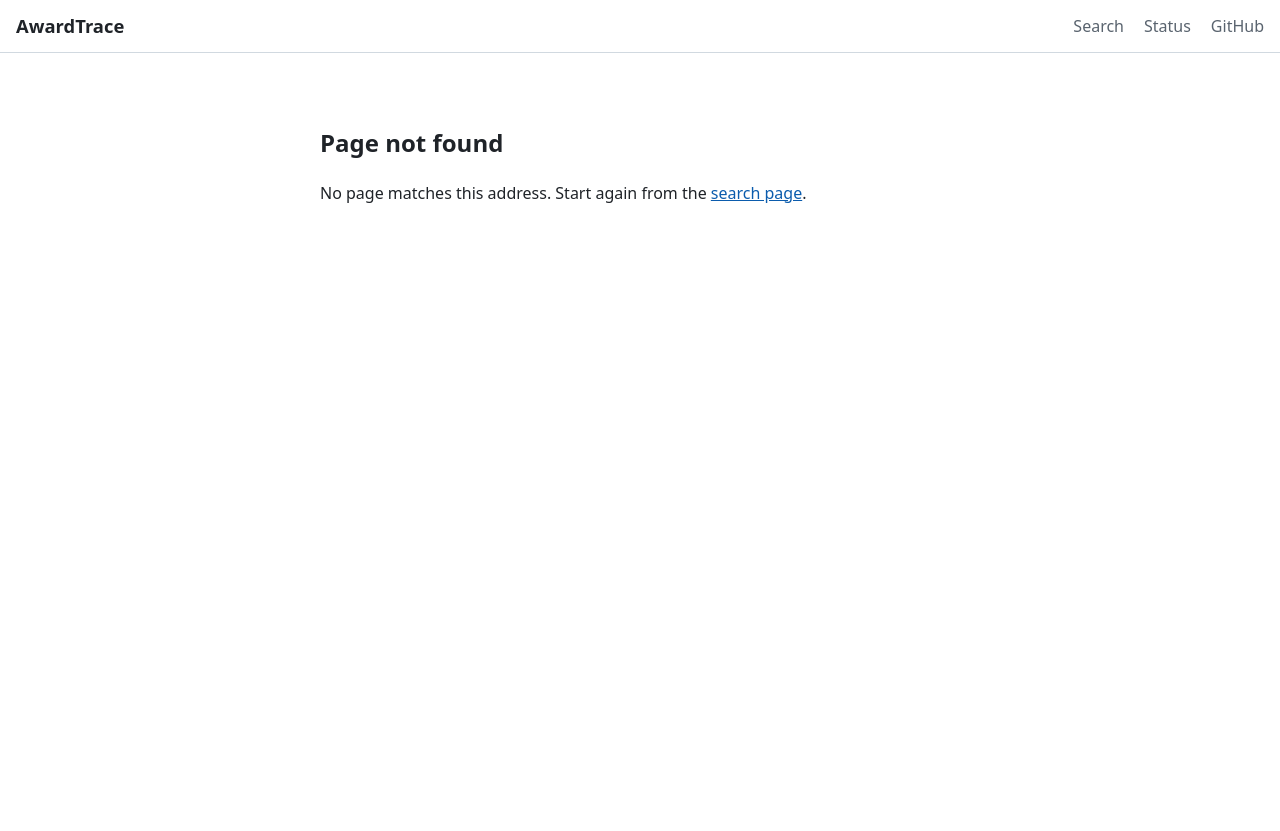
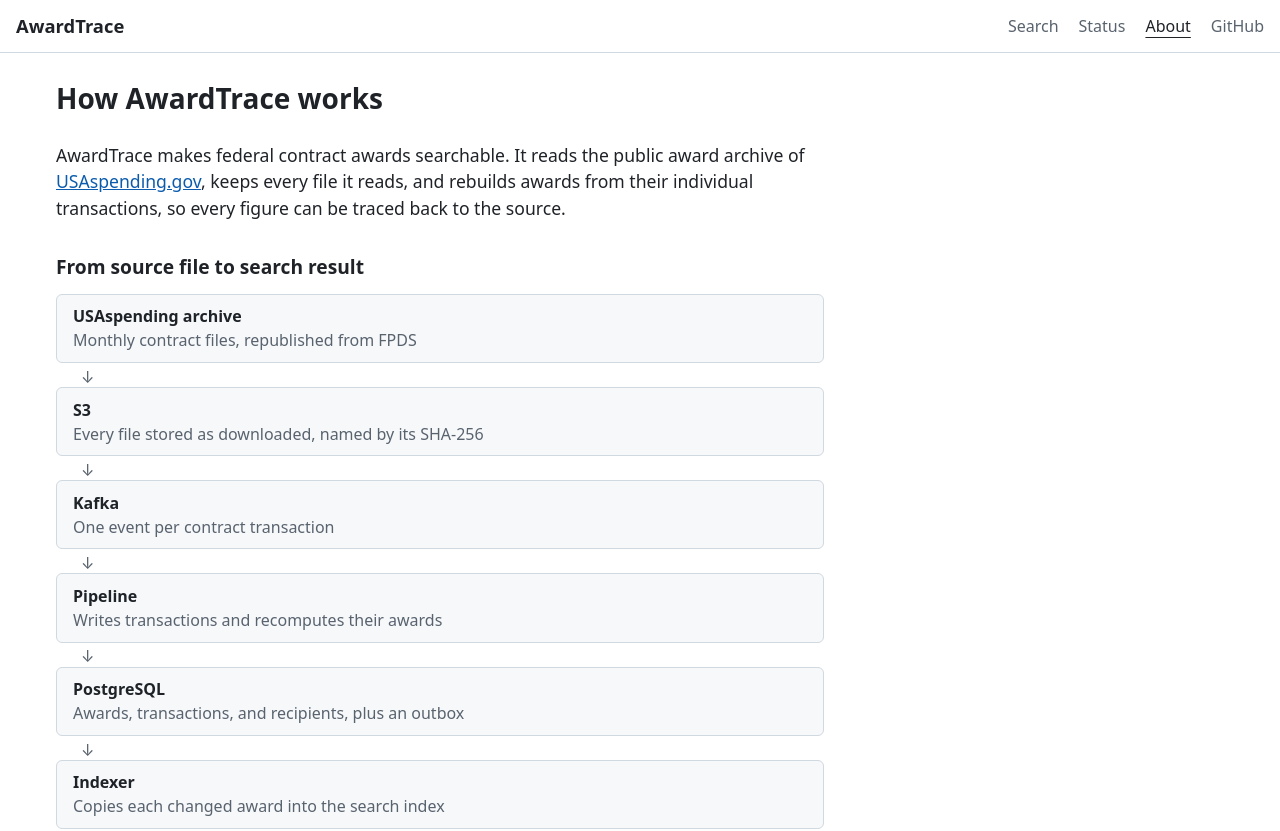
Before and after one commit to Davidzent/AwardTrace, a React (Vite) app in the folder web/: page /about in a window 1280 px wide. Before the commit this address had no page. Shown: the top 831 px of the page. Before the commit the page ends 800 px from the top, so only its background shows below. Built offline with nearby package versions, Linux system fonts and the light colour scheme.

Commit message:
feat(web): explain how AwardTrace works on an about page
Signed-off-by: davidzent <davidgin641@gmail.com>

```diff
--- a/web/src/app/Layout.tsx
+++ b/web/src/app/Layout.tsx
@@ -15,6 +15,7 @@
             Search
           </NavLink>
           <NavLink to="/status">Status</NavLink>
+          <NavLink to="/about">About</NavLink>
           <a href="https://github.com/Davidzent/awardtrace">GitHub</a>
         </nav>
       </header>
--- a/web/src/app/routes.tsx
+++ b/web/src/app/routes.tsx
@@ -26,6 +26,10 @@
             path: 'status',
             lazy: async () => ({ Component: (await import('../pages/StatusPage')).StatusPage }),
           },
+          {
+            path: 'about',
+            lazy: async () => ({ Component: (await import('../pages/AboutPage')).AboutPage }),
+          },
           { path: '*', element: <NotFoundPage /> },
         ],
       },
--- a/web/src/app/styles.css
+++ b/web/src/app/styles.css
@@ -740,3 +740,63 @@
   overflow-wrap: normal;
   text-align: right;
 }
+
+.about {
+  max-width: 48rem;
+}
+
+.about h1 {
+  margin-top: 0;
+  font-size: 1.75rem;
+}
+
+.about h2 {
+  margin: 2rem 0 0.75rem;
+  font-size: 1.2rem;
+}
+
+.lead {
+  font-size: 1.1rem;
+}
+
+/* The pipeline as a vertical list of boxes joined by arrows; it reads the same to a screen reader. */
+.flow {
+  margin: 0;
+  padding: 0;
+  list-style: none;
+}
+
+.flow li {
+  display: flex;
+  flex-direction: column;
+  padding: 0.6rem 1rem;
+  border: 1px solid var(--border);
+  border-radius: var(--radius);
+  background: var(--surface);
+}
+
+.flow li + li {
+  position: relative;
+  margin-top: 1.5rem;
+}
+
+.flow li + li::before {
+  content: '↓';
+  position: absolute;
+  top: -1.45rem;
+  left: 1.5rem;
+  color: var(--muted);
+}
+
+.flow span {
+  color: var(--muted);
+}
+
+.guarantees dt {
+  margin-top: 1rem;
+  font-weight: 600;
+}
+
+.guarantees dd {
+  margin: 0.25rem 0 0;
+}
--- /dev/null
+++ b/web/src/pages/AboutPage.tsx
@@ -0,0 +1,97 @@
+import { Link } from 'react-router';
+
+const FLOW = [
+  { name: 'USAspending archive', detail: 'Monthly contract files, republished from FPDS' },
+  { name: 'S3', detail: 'Every file stored as downloaded, named by its SHA-256' },
+  { name: 'Kafka', detail: 'One event per contract transaction' },
+  { name: 'Pipeline', detail: 'Writes transactions and recomputes their awards' },
+  { name: 'PostgreSQL', detail: 'Awards, transactions, and recipients, plus an outbox' },
+  { name: 'Indexer', detail: 'Copies each changed award into the search index' },
+  { name: 'Elasticsearch', detail: 'Keyword search, facets, and sorting' },
+  { name: 'API and this site', detail: 'Read-only, rate-limited, one origin' },
+];
+
+/** How it works, in plain language (doc 08). Each guarantee is one the code enforces today. */
+export function AboutPage() {
+  return (
+    <article className="about">
+      <title>How it works · AwardTrace</title>
+      <h1>How AwardTrace works</h1>
+      <p className="lead">
+        AwardTrace makes federal contract awards searchable. It reads the public award archive of{' '}
+        <a href="https://www.usaspending.gov/">USAspending.gov</a>, keeps every file it reads, and rebuilds awards from
+        their individual transactions, so every figure can be traced back to the source.
+      </p>
+
+      <section aria-labelledby="about-flow">
+        <h2 id="about-flow">From source file to search result</h2>
+        <ol className="flow">
+          {FLOW.map((step) => (
+            <li key={step.name}>
+              <strong>{step.name}</strong>
+              <span>{step.detail}</span>
+            </li>
+          ))}
+        </ol>
+      </section>
+
+      <section aria-labelledby="about-guarantees">
+        <h2 id="about-guarantees">What always holds</h2>
+        <dl className="guarantees">
+          <dt>The source files are the record</dt>
+          <dd>
+            The database and the search index are copies. Replaying the stored files rebuilds both, so nothing here depends
+            on state that can't be recreated.
+          </dd>
+          <dt>Receiving the same data twice changes nothing</dt>
+          <dd>
+            Every step may repeat after a failure. Writes are versioned, so a repeated event leaves the database and the
+            index exactly as they were.
+          </dd>
+          <dt>Order doesn't matter</dt>
+          <dd>
+            A transaction from an older file never replaces one from a newer file, and each award is recomputed from its
+            transactions, so late or replayed data can't roll an award back.
+          </dd>
+          <dt>A change and its announcement happen together</dt>
+          <dd>
+            When an award changes, the notice for the search index is written in the same database transaction, so the
+            index can't miss a change or hear about one that didn't happen.
+          </dd>
+          <dt>Money is exact</dt>
+          <dd>
+            Amounts are stored and served as exact decimals, never as floating-point numbers. Totals across search results
+            are summed by Elasticsearch and rounded to the cent.
+          </dd>
+        </dl>
+      </section>
+
+      <section aria-labelledby="about-scope">
+        <h2 id="about-scope">What's covered</h2>
+        <ul>
+          <li>Contract awards with an action on or after October 1, 2024, the start of fiscal year 2025.</li>
+          <li>Indefinite-delivery vehicles are left out; the orders placed under them are included.</li>
+          <li>Amounts are obligations as agencies report them. They are revised, and sometimes taken back as deobligations.</li>
+          <li>
+            The <Link to="/status">status page</Link> shows how current the data is and how many awards are loaded.
+          </li>
+        </ul>
+      </section>
+
+      <section aria-labelledby="about-links">
+        <h2 id="about-links">More</h2>
+        <ul>
+          <li>
+            <a href="https://github.com/Davidzent/awardtrace">Source code on GitHub</a>
+          </li>
+          <li>
+            <a href="/api/v1/openapi.json">The API's OpenAPI document</a>
+          </li>
+          <li>
+            <a href="https://www.usaspending.gov/">USAspending.gov</a>, the source of every award
+          </li>
+        </ul>
+      </section>
+    </article>
+  );
+}
```
Also changed, not shown: 1 other file (tests, documents, lock files or other folders).
